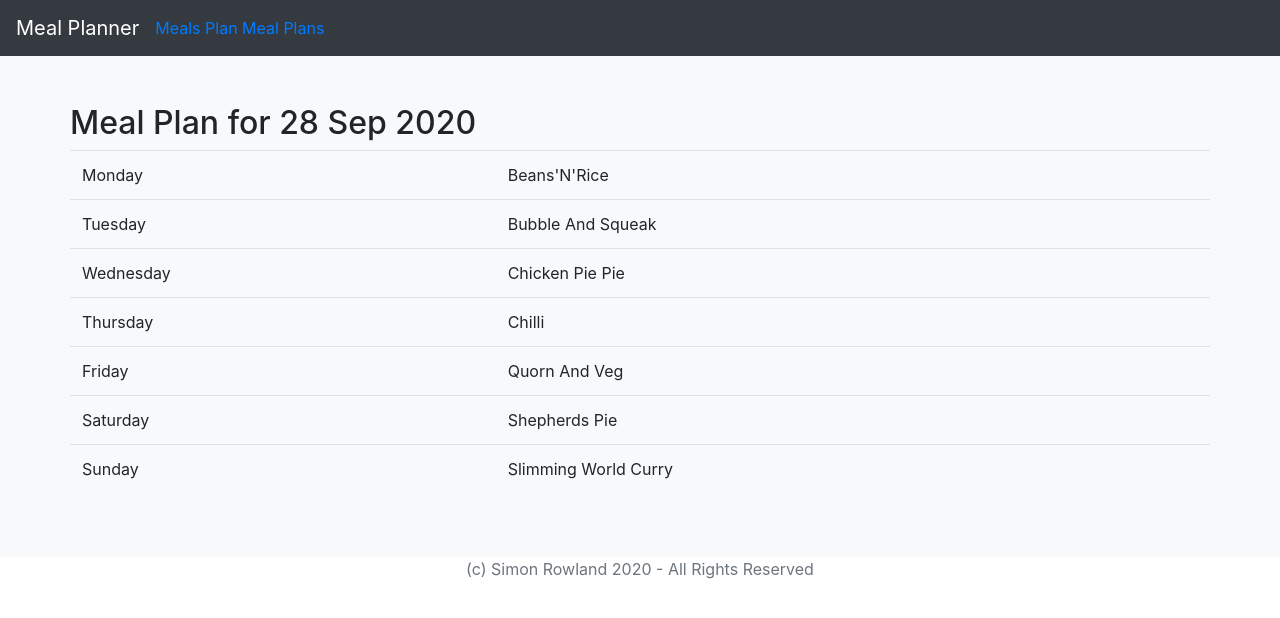
After one commit to SCRowland/mealplan, a Django app: page /meals/plan/1/ in a window 1280 px wide. The commit adds this page. Shown: the top 618 px of the page. Run offline with Django 3.2, Linux system fonts and the light colour scheme; data comes from the database, SQL or seed files in the repository; both versions use the stored data as it was after the commit; some libraries are stand-ins or nearby versions.

Commit message:
Added a meal plan with days!

```diff
--- a/mealplan/meals/models.py
+++ b/mealplan/meals/models.py
@@ -1,12 +1,27 @@
+from datetime import date, timedelta
+
 from django.db import models
 from django.urls import reverse
 
 
-class Meal(models.Model):
-    name = models.CharField(max_length=256)
+class BaseModel(models.Model):
+    """
+    Common behaviour goes here!
+    """
 
     created = models.DateTimeField(auto_now_add=True)
     updated = models.DateTimeField(auto_now=True)
+
+    class Meta:
+        abstract = True
+
+
+class Meal(BaseModel):
+    """
+    Basic Model for a Meal
+    """
+
+    name = models.CharField(max_length=256)
 
     difficulty = models.IntegerField()
     healthiness = models.IntegerField()
@@ -32,3 +47,43 @@ class Meal(models.Model):
 
     def get_absolute_url(self):
         return reverse("meals:detail", kwargs={"pk": self.pk})
+
+
+class MealPlan(BaseModel):
+    """
+    A list of meals, with a start date, and an order
+    """
+
+    start_date = models.DateField()
+    meals = models.ManyToManyField(Meal, through="MealPlanOrder")
+
+    class Meta:
+        ordering = ["start_date"]
+
+    def __str__(self):
+        dates = self.dates()
+
+        meal_strs = []
+        for d, meal in zip(dates, self.meals.all()):
+            meal_str = f"{d} - {meal}"
+            meal_strs.append(meal_str)
+
+        return "\n".join(meal_strs)
+
+    def dates(self):
+        meal_count = self.meals.count()
+        return [self.start_date + timedelta(days=d) for d in range(meal_count)]
+
+    def days(self):
+        return [d.strftime("%A") for d in self.dates()]
+
+
+class MealPlanOrder(models.Model):
+    """
+    The through table for Meal Plan <==> Meal relationship
+    """
+
+    meal = models.ForeignKey(Meal, on_delete=models.CASCADE)
+    meal_plan = models.ForeignKey(MealPlan, on_delete=models.CASCADE)
+
+    order = models.PositiveIntegerField()
--- a/mealplan/meals/templates/meals/base.html
+++ b/mealplan/meals/templates/meals/base.html
@@ -23,7 +23,10 @@
             <a class="navbar-brand" href="/meals/">Meal Planner</a>
 
             <a class="nav-item" href="/meals/">Meals</a>
+            <a class="nav-item" href="">&nbsp;</a>
             <a class="nav-item" href="/meals/plan/">Plan</a>
+            <a class="nav-item" href="">&nbsp;</a>
+            <a class="nav-item" href="/meals/meal_plans/">Meal Plans</a>
         </nav>
     </header>
 
--- /dev/null
+++ b/mealplan/meals/templates/meals/plan_detail.html
@@ -0,0 +1,26 @@
+{% extends 'meals/base.html' %}
+{% block title %}
+Meal Plan for {{ plan.start_date }}
+{% endblock %}
+
+{% block content %}
+<h2>Meal Plan for {{ plan.start_date|date:"d M Y" }}</h2>
+{% if meal_plan %}
+<table class="table">
+    <tbody>
+        {% for day, meal in meal_plan %}
+        <tr>
+            <td>{{ day }}</td>
+            <td>{{ meal.name }}</td>
+        </tr>
+        {% endfor %}
+    </tbody>
+    {% else %}
+    <tbody>
+        <tr>
+            <td>No meal plan yet!</td>
+        </tr>
+    </tbody>
+    {% endif %}
+</table>
+{% endblock %}
--- a/mealplan/meals/urls.py
+++ b/mealplan/meals/urls.py
@@ -7,5 +7,6 @@ urlpatterns = [
     path("", views.IndexView.as_view(), name="index"),
     path("<int:pk>/", views.DetailView.as_view(), name="detail"),
     path("create/", views.CreateView.as_view(), name="create"),
-    path("plan/", views.PlanView.as_view(), name="plan"),
+    path("plan/<int:pk>/", views.MealPlanView.as_view(), name="plan"),
+    path("plans/", views.MealPlansView.as_view(), name="plans"),
 ]
--- a/mealplan/meals/views.py
+++ b/mealplan/meals/views.py
@@ -4,7 +4,7 @@ from django.http import HttpResponseRedirect
 from django.urls import reverse
 from django.views import generic
 
-from .models import Meal
+from .models import Meal, MealPlan
 
 
 class IndexView(generic.ListView):
@@ -24,11 +24,21 @@ class DetailView(generic.UpdateView):
     template_name_suffix = "_update_form"
 
 
-class PlanView(generic.ListView):
-    model = Meal
+class MealPlanView(generic.DetailView):
+    model = MealPlan
     context_object_name = "plan"
-    template_name = "meals/plan_list.html"
+    template_name = "meals/plan_detail.html"
 
-    def get_queryset(self):
-        meals = Meal.objects.all()
-        return sample([m for m in meals], 7)
+    def get_context_data(self, **kwargs):
+        context = super().get_context_data(**kwargs)
+
+        obj = self.get_object()
+        context["meal_plan"] = zip(obj.days(), obj.meals.all())
+
+        return context
+
+
+class MealPlansView(generic.ListView):
+    model = MealPlan
+    context_object_name = "mealplans"
+    template_name = "meals/meal_plans_list.html"
```
Also changed, not shown: mealplan/meals/templates/meals/meal_plans_list.html (added, +35 -0 lines), mealplan/meals/templates/meals/plan_list.html (deleted, +0 -22 lines), mealplan/db.sqlite3, mealplan/meals/migrations/0003_auto_20200921_1903.py (added), mealplan/meals/migrations/0004_auto_20200921_1926.py (added), 2 other files.
